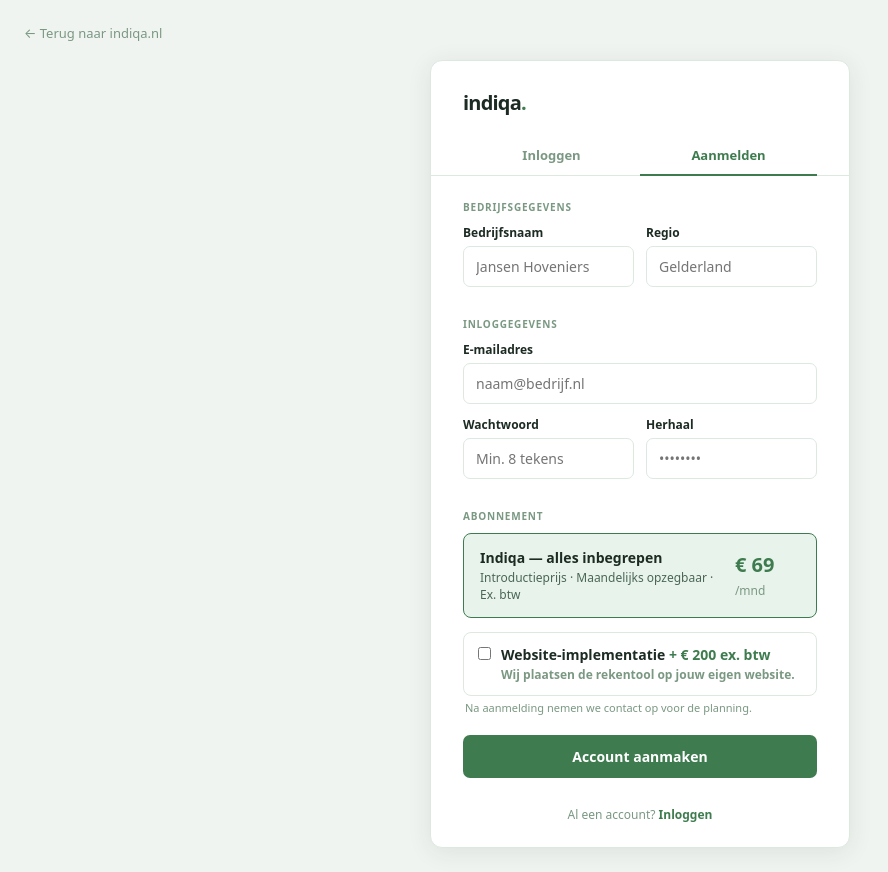
After one commit to MaikVeldman/hovenier-chatbot-demo, a Flask app: page /aanmelden in a window 1280 px wide. The commit adds this page. Shown: the whole page, without its empty margins (0-888 px from the left). Run offline with Flask 3, Linux system fonts and the light colour scheme.

Commit message:
Fase 5: registratie flow — aanmelden, tenant aanmaken, welkomstmail

```diff
--- a/server.py
+++ b/server.py
@@ -246,6 +246,100 @@ def admin_logout():
     return redirect(url_for("admin_login"))
 
 
+# ============================================================
+# Registratie nieuwe Indiqa klant
+# ============================================================
+
+import re as _re
+
+def _make_slug(name: str) -> str:
+    return _re.sub(r'[^a-z0-9]', '', name.lower())[:40] or "bedrijf"
+
+def _unique_slug(base: str) -> str:
+    from infrastructure.db.database import SessionLocal
+    from infrastructure.db.db_models import DbTenant
+    slug, n = base, 2
+    with SessionLocal() as db:
+        while db.query(DbTenant).filter_by(slug=slug).first():
+            slug = f"{base}{n}"
+            n += 1
+    return slug
+
+@app.route("/aanmelden", methods=["GET", "POST"])
+def aanmelden():
+    if not _DB:
+        return "Registratie tijdelijk niet beschikbaar.", 503
+
+    form = {}
+    error = None
+
+    if request.method == "POST":
+        bedrijfsnaam        = (request.form.get("bedrijfsnaam") or "").strip()
+        regio               = (request.form.get("regio") or "").strip()
+        email               = (request.form.get("email") or "").strip().lower()
+        wachtwoord          = request.form.get("wachtwoord") or ""
+        wachtwoord2         = request.form.get("wachtwoord2") or ""
+        website_impl        = bool(request.form.get("website_implementatie"))
+
+        form = dict(bedrijfsnaam=bedrijfsnaam, regio=regio, email=email,
+                    website_implementatie=website_impl)
+
+        # Validatie
+        if not bedrijfsnaam:
+            error = "Vul een bedrijfsnaam in."
+        elif not email or "@" not in email:
+            error = "Vul een geldig e-mailadres in."
+        elif len(wachtwoord) < 8:
+            error = "Wachtwoord moet minimaal 8 tekens bevatten."
+        elif wachtwoord != wachtwoord2:
+            error = "Wachtwoorden komen niet overeen."
+        else:
+            from infrastructure.db.repositories.user_repository import UserRepository
+            from infrastructure.db.repositories.tenant_repository import TenantRepository
+
+            # E-mail al in gebruik?
+            if UserRepository().find_by_email(email):
+                error = "Dit e-mailadres is al geregistreerd."
+            else:
+                # Tenant + user aanmaken
+                slug = _unique_slug(_make_slug(bedrijfsnaam))
+                tenant_id = TenantRepository().get_or_create_id(
+                    slug=slug,
+                    bedrijfsnaam=bedrijfsnaam,
+                    regio=regio,
+                    contact_email=email,
+                )
+                user_id = UserRepository().create(
+                    tenant_id=tenant_id,
+                    email=email,
+                    plain_password=wachtwoord,
+                )
+
+                if not user_id:
+                    error = "Er ging iets mis bij het aanmaken van je account. Probeer het opnieuw."
+                else:
+                    # Welkomstmail sturen
+                    try:
+                        from infrastructure.services.mailer import send_welkom_email
+                        send_welkom_email(
+                            bedrijfsnaam=bedrijfsnaam,
+                            email=email,
+                            slug=slug,
+                            website_implementatie=website_impl,
+                        )
+                    except Exception as e:
+                        print(f"[aanmelden] Welkomstmail mislukt: {e}")
+
+                    # Direct inloggen
+                    flask_session["admin_logged_in"] = True
+                    flask_session["tenant_id"]       = tenant_id
+                    flask_session["user_id"]         = user_id
+                    flask_session["user_email"]      = email
+                    return redirect(url_for("admin_overzicht"))
+
+    return render_template("account/registreer.html", error=error, form=form)
+
+
 @app.route("/beheer")
 @app.route("/beheer/")
 @_admin_required
--- /dev/null
+++ b/templates/account/registreer.html
@@ -0,0 +1,301 @@
+<!DOCTYPE html>
+<html lang="nl">
+<head>
+  <meta charset="UTF-8"/>
+  <meta name="viewport" content="width=device-width,initial-scale=1"/>
+  <title>Aanmelden — Indiqa</title>
+  <style>
+:root {
+  --accent:    #3E7C4F;
+  --accent-hi: #2E5E3B;
+  --accent-bg: #E8F4EB;
+  --bg:        #F0F4F1;
+  --surface:   #fff;
+  --text:      #1C2B23;
+  --text-2:    #4A6655;
+  --text-3:    #7A9882;
+  --border:    #DDE8DF;
+  --error-bg:  #FDECEA;
+  --error:     #B94040;
+}
+
+*,*::before,*::after { box-sizing: border-box; margin: 0; padding: 0; }
+
+body {
+  font-family: system-ui, -apple-system, "Segoe UI", Arial, sans-serif;
+  background: var(--bg);
+  min-height: 100vh;
+  display: flex;
+  flex-direction: column;
+  align-items: center;
+  justify-content: center;
+  padding: 24px;
+  color: var(--text);
+}
+
+.back {
+  font-size: 13px;
+  color: var(--text-3);
+  margin-bottom: 18px;
+  align-self: flex-start;
+  max-width: 420px;
+  width: 100%;
+}
+.back a { color: var(--text-3); text-decoration: none; }
+.back a:hover { color: var(--text); }
+
+.card {
+  background: var(--surface);
+  border: 1px solid var(--border);
+  border-radius: 12px;
+  width: 100%;
+  max-width: 420px;
+  box-shadow: 0 4px 24px rgba(28,43,35,.09);
+  overflow: hidden;
+}
+
+.card-top { padding: 28px 32px 0; }
+
+.logo {
+  font-size: 20px;
+  font-weight: 700;
+  color: var(--text);
+  letter-spacing: -0.04em;
+  margin-bottom: 20px;
+}
+.logo-dot { color: var(--accent); }
+
+.tabs {
+  display: flex;
+  border-bottom: 1px solid var(--border);
+  margin: 0 -32px;
+  padding: 0 32px;
+}
+.tab {
+  flex: 1;
+  padding: 10px 0;
+  background: none;
+  border: none;
+  border-bottom: 2px solid transparent;
+  font-size: 13px;
+  font-weight: 600;
+  color: var(--text-3);
+  cursor: pointer;
+  font-family: inherit;
+  margin-bottom: -1px;
+  text-decoration: none;
+  text-align: center;
+  display: block;
+  transition: color .12s, border-color .12s;
+}
+.tab.active { color: var(--accent); border-bottom-color: var(--accent); }
+
+.card-body { padding: 24px 32px 28px; }
+
+.field-section {
+  font-size: 10px;
+  font-weight: 700;
+  text-transform: uppercase;
+  letter-spacing: .08em;
+  color: var(--text-3);
+  margin: 18px 0 10px;
+}
+.field-section:first-child { margin-top: 0; }
+
+.form-row {
+  display: grid;
+  grid-template-columns: 1fr 1fr;
+  gap: 12px;
+}
+
+.field { margin-bottom: 12px; }
+
+label {
+  display: block;
+  font-size: 12px;
+  font-weight: 600;
+  color: var(--text);
+  margin-bottom: 5px;
+}
+
+input[type="text"],
+input[type="email"],
+input[type="password"] {
+  display: block;
+  width: 100%;
+  padding: 10px 12px;
+  border: 1px solid var(--border);
+  border-radius: 7px;
+  font-size: 14px;
+  font-family: inherit;
+  color: var(--text);
+  outline: none;
+  background: var(--surface);
+  transition: border-color .12s;
+}
+input:focus { border-color: var(--accent); }
+
+/* Abonnement blok */
+.abo-blok {
+  background: var(--accent-bg);
+  border: 1.5px solid var(--accent);
+  border-radius: 8px;
+  padding: 14px 16px;
+  display: flex;
+  align-items: center;
+  justify-content: space-between;
+  gap: 12px;
+  margin-bottom: 14px;
+}
+.abo-naam  { font-size: 14px; font-weight: 700; color: var(--text); }
+.abo-sub   { font-size: 12px; color: var(--text-2); margin-top: 2px; }
+.abo-prijs { font-size: 20px; font-weight: 800; color: var(--accent); white-space: nowrap; }
+.abo-per   { font-size: 12px; font-weight: 500; color: var(--text-3); }
+
+/* Add-on checkbox */
+.addon-label {
+  display: flex;
+  align-items: flex-start;
+  gap: 10px;
+  cursor: pointer;
+  padding: 12px 14px;
+  border: 1.5px solid var(--border);
+  border-radius: 8px;
+  margin-bottom: 4px;
+  transition: border-color .12s, background .12s;
+}
+.addon-label:has(input:checked) {
+  border-color: var(--accent);
+  background: var(--accent-bg);
+}
+.addon-label input { margin-top: 2px; accent-color: var(--accent); }
+.addon-txt h4 { font-size: 14px; font-weight: 600; color: var(--text); }
+.addon-txt p  { font-size: 12px; color: var(--text-3); margin-top: 2px; }
+.addon-note   { font-size: 11px; color: var(--text-3); margin-bottom: 14px; padding-left: 2px; }
+
+.error {
+  background: var(--error-bg);
+  color: var(--error);
+  border-radius: 7px;
+  padding: 10px 14px;
+  font-size: 13px;
+  margin-bottom: 16px;
+}
+
+.btn {
+  display: block;
+  width: 100%;
+  padding: 12px;
+  background: var(--accent);
+  color: #fff;
+  border: none;
+  border-radius: 7px;
+  font-size: 14px;
+  font-weight: 600;
+  cursor: pointer;
+  font-family: inherit;
+  transition: background .12s;
+  margin-top: 20px;
+}
+.btn:hover { background: var(--accent-hi); }
+
+.card-footer {
+  text-align: center;
+  padding: 0 32px 24px;
+  font-size: 12px;
+  color: var(--text-3);
+}
+.card-footer a { color: var(--accent); font-weight: 600; text-decoration: none; }
+  </style>
+</head>
+<body>
+  <div class="back"><a href="/">← Terug naar indiqa.nl</a></div>
+
+  <div class="card">
+    <div class="card-top">
+      <div class="logo">indiqa<span class="logo-dot">.</span></div>
+      <div class="tabs" style="gap:0;">
+        <a class="tab" href="/beheer/login">Inloggen</a>
+        <a class="tab active" href="/aanmelden">Aanmelden</a>
+      </div>
+    </div>
+
+    <div class="card-body">
+      {% if error %}
+        <div class="error">{{ error }}</div>
+      {% endif %}
+
+      <form method="POST" action="/aanmelden">
+
+        <div class="field-section">Bedrijfsgegevens</div>
+
+        <div class="form-row">
+          <div class="field">
+            <label for="bedrijfsnaam">Bedrijfsnaam</label>
+            <input type="text" id="bedrijfsnaam" name="bedrijfsnaam"
+                   value="{{ form.bedrijfsnaam or '' }}"
+                   placeholder="Jansen Hoveniers" required/>
+          </div>
+          <div class="field">
+            <label for="regio">Regio</label>
+            <input type="text" id="regio" name="regio"
+                   value="{{ form.regio or '' }}"
+                   placeholder="Gelderland"/>
+          </div>
+        </div>
+
+        <div class="field-section">Inloggegevens</div>
+
+        <div class="field">
+          <label for="email">E-mailadres</label>
+          <input type="email" id="email" name="email"
+                 value="{{ form.email or '' }}"
+                 placeholder="naam@bedrijf.nl" required/>
+        </div>
+
+        <div class="form-row">
+          <div class="field">
+            <label for="wachtwoord">Wachtwoord</label>
+            <input type="password" id="wachtwoord" name="wachtwoord"
+                   placeholder="Min. 8 tekens" required/>
+          </div>
+          <div class="field">
+            <label for="wachtwoord2">Herhaal</label>
+            <input type="password" id="wachtwoord2" name="wachtwoord2"
+                   placeholder="••••••••" required/>
+          </div>
+        </div>
+
+        <div class="field-section">Abonnement</div>
+
+        <div class="abo-blok">
+          <div>
+            <div class="abo-naam">Indiqa — alles inbegrepen</div>
+            <div class="abo-sub">Introductieprijs · Maandelijks opzegbaar · Ex. btw</div>
+          </div>
+          <div>
+            <span class="abo-prijs">€ 69</span>
+            <span class="abo-per">/mnd</span>
+          </div>
+        </div>
+
+        <label class="addon-label">
+          <input type="checkbox" name="website_implementatie" value="1"
+                 {% if form.website_implementatie %}checked{% endif %}/>
+          <div class="addon-txt">
+            <h4>Website-implementatie <span style="color:var(--accent);">+ € 200 ex. btw</span></h4>
+            <p>Wij plaatsen de rekentool op jouw eigen website.</p>
+          </div>
+        </label>
+        <div class="addon-note">Na aanmelding nemen we contact op voor de planning.</div>
+
+        <button class="btn" type="submit">Account aanmaken</button>
+      </form>
+    </div>
+
+    <div class="card-footer">
+      Al een account? <a href="/beheer/login">Inloggen</a>
+    </div>
+  </div>
+</body>
+</html>
--- a/templates/admin/login.html
+++ b/templates/admin/login.html
@@ -105,7 +105,10 @@ input:focus { border-color: var(--accent); }
 <body>
   <div class="card">
     <div class="logo">indiqa</div>
-    <div class="sub">Beheerpaneel — inloggen</div>
+    <div style="display:flex;border-bottom:1px solid var(--border);margin:0 -40px 20px;padding:0 40px;">
+      <a href="/beheer/login" style="flex:1;padding:9px 0;text-align:center;font-size:13px;font-weight:600;color:var(--accent);border-bottom:2px solid var(--accent);margin-bottom:-1px;text-decoration:none;">Inloggen</a>
+      <a href="/aanmelden" style="flex:1;padding:9px 0;text-align:center;font-size:13px;font-weight:600;color:var(--text-3);border-bottom:2px solid transparent;text-decoration:none;">Aanmelden</a>
+    </div>
     {% if error %}
       <div class="error">{{ error }}</div>
     {% endif %}
```
Also changed, not shown: infrastructure/services/mailer.py (+110 -0 lines).
